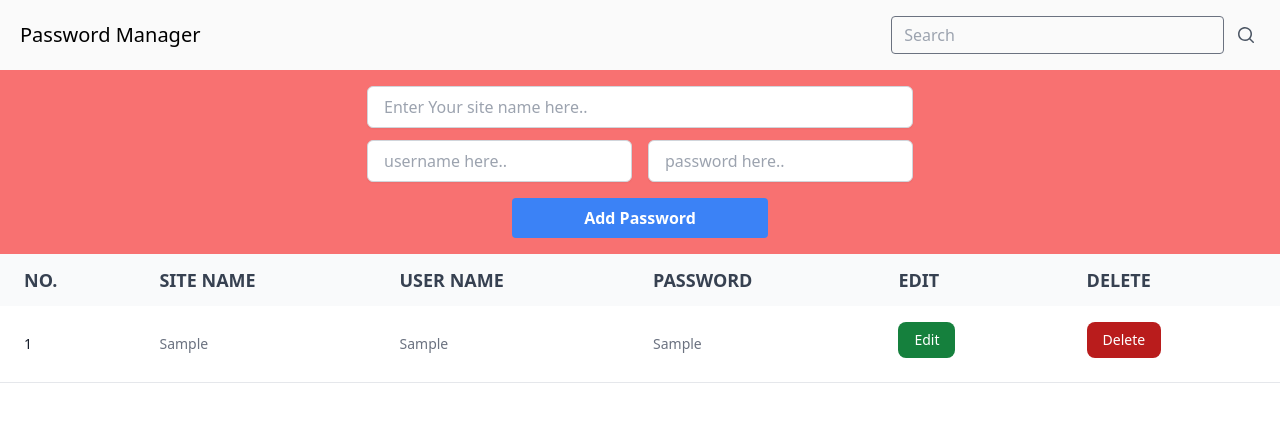
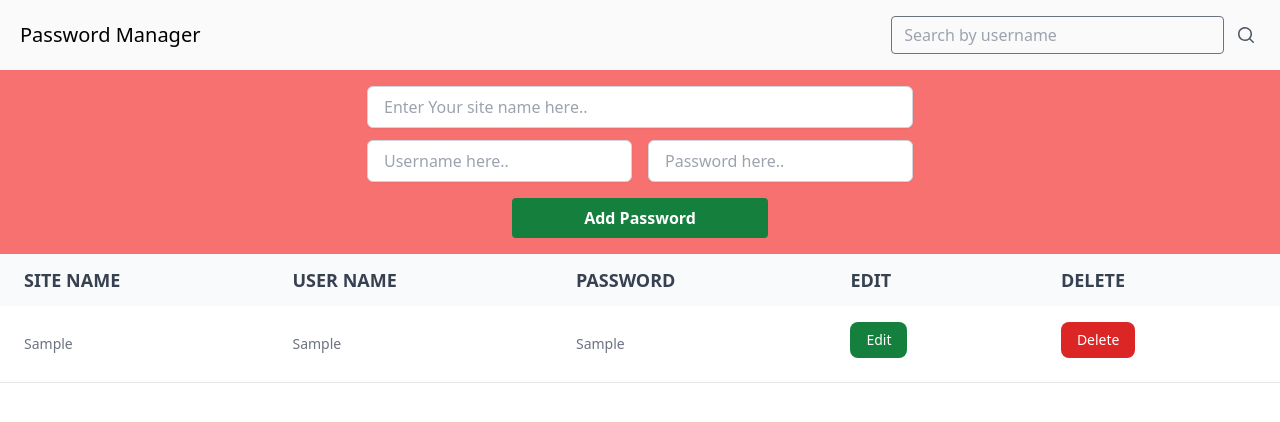
Before and after one commit to codewithVRV/password_manager, a React (Vite) app: page / in a window 1280 px wide. Both pictures are taken after typing "Sample", "Sample", "Sample" into the empty fields and a click on the button "Add Password". Shown: the top 422 px of the page. Built offline with nearby package versions, Linux system fonts and the light colour scheme.

Commit message:
some changes to inside input and styling

```diff
--- a/src/Components/Manager/Manager.jsx
+++ b/src/Components/Manager/Manager.jsx
@@ -43,18 +43,14 @@ function Manager () {
 
 
         }, [againRender]);
-        console.log("current rerender state is", againRender)
 
         useEffect(() => {
             if(searchTerm) {
-                console.log("Inside searchTerm")
                 let searchItemarray = allData.filter((item) => item.username.toLowerCase().includes(searchTerm.toLowerCase()))
                 setOneData(searchItemarray)
             }
-            console.log("use effect called by search term")
         }, [searchTerm])
 
-    console.log("search item array is", oneData)
 
     function deletePass (id) {
         let updateList = allData.filter((data) => data.id != id)
@@ -76,12 +72,11 @@ function Manager () {
         })
         setAllData(updatedData)
         localStorage.setItem("allData", JSON.stringify(updatedData))
-
     }
-        function handleRender () {
-            setOneData({site:"", username: "", password: "", id: ""})
-            setAgainRender(true)
-        }
+    function handleRender () {
+        setOneData({site:"", username: "", password: "", id: ""})
+        setAgainRender(true)
+    }
     return (
         <>
 
@@ -90,11 +85,11 @@ function Manager () {
                 <form action="" onSubmit={handleForm}>
                     <input type="text" name="site" value={formData.site}         onChange={(e) => setFormData({...formData, site: e.target.value})} placeholder="Enter Your site name here.." className="w-full px-4 py-2 bg-white border border-gray-300 rounded-md shadow-sm focus:outline-none focus:border-blue-500 focus:ring-blue-500 mb-3" />
                 <div>
-                    <input type="text" name="username" value={formData.username} onChange={(e) => setFormData({...formData, username:e.target.value})} placeholder="username here.." className=" px-4 py-2 bg-white border border-gray-300 rounded-md shadow-sm focus:outline-none focus:border-blue-500 focus:ring-blue-500" />
-                    <input type="text" name="password" value={formData.password} onChange={(e) => setFormData({...formData, password:e.target.value})} placeholder="password here.." className=" px-4 py-2 bg-white border border-gray-300 rounded-md shadow-sm focus:outline-none focus:border-blue-500 focus:ring-blue-500 ms-4"  />
+                    <input type="text" name="username" value={formData.username} onChange={(e) => setFormData({...formData, username:e.target.value})} placeholder="Username here.." className=" px-4 py-2 bg-white border border-gray-300 rounded-md shadow-sm focus:outline-none focus:border-blue-500 focus:ring-blue-500" />
+                    <input type="text" name="password" value={formData.password} onChange={(e) => setFormData({...formData, password:e.target.value})} placeholder="Password here.." className=" px-4 py-2 bg-white border border-gray-300 rounded-md shadow-sm focus:outline-none focus:border-blue-500 focus:ring-blue-500 ms-4"  />
                 </div>
                 <div className="flex justify-center">
-                    <button  className="bg-blue-500 w-64  mt-4 hover:bg-blue-600 text-white font-bold py-2 px-4 rounded">
+                    <button  className="bg-green-700 hover:bg-green-800 w-64  mt-4  text-white font-bold py-2 px-4 rounded">
                         Add Password
                     </button>
                 </div>
@@ -108,9 +103,9 @@ function Manager () {
             <table className="w-full text-sm text-left rtl:text-right text-gray-500 dark:text-gray-400">
                 <thead className="text-lg text-gray-700 uppercase bg-gray-50 dark:bg-gray-700 dark:text-gray-400">
                     <tr>
-                        <th scope="col" className="px-6 py-3">
+                        {/* <th scope="col" className="px-6 py-3">
                             No.
-                        </th>
+                        </th> */}
                         <th scope="col" className="px-6 py-3">
                             Site Name
                         </th>
--- a/src/Components/NavBar/NavBar.jsx
+++ b/src/Components/NavBar/NavBar.jsx
@@ -15,7 +15,7 @@ function NavBar (){
 
     return (
         <nav
-        className="relative flex w-full flex-wrap items-center justify-between bg-zinc-50 py-2 shadow-dark-mild dark:bg-neutral-700 lg:py-4">
+        className="relative flex w-full flex-wrap items-center justify-between bg-zinc-50 py-2 shadow-dark-mild dark:bg-gray-800 lg:py-4">
         <div className="flex w-full flex-wrap items-center justify-between px-3">
           <span className="ms-2 text-xl text-black dark:text-white">Password Manager</span>
           <div className="ms-5 flex w-[30%] items-center justify-between">
@@ -25,7 +25,7 @@ function NavBar (){
               value={inputValue}
               onChange={(e) => setInputValue(e.target.value)}
               className="relative m-0 block w-[1px] min-w-0 flex-auto rounded border border-solid border-secondary-500 bg-transparent bg-clip-padding px-3 py-1.5 text-base font-normal text-surface transition duration-300 ease-in-out focus:border-primary focus:text-black-700 focus:shadow-inset focus:outline-none motion-reduce:transition-none dark:border-white/10 dark:bg-body-dark dark:text-white dark:placeholder:text-neutral-300 dark:autofill:shadow-autofill"
-              placeholder="Search"
+              placeholder="Search by username"
               aria-label="Search"
               aria-describedby="button-addon2" />
 
--- a/src/Components/showpassword/ShowPassword.jsx
+++ b/src/Components/showpassword/ShowPassword.jsx
@@ -3,21 +3,20 @@ import { useState } from "react";
 
 function ShowPassword (props) {
 
-    // console.log("props is", props)
     const [isEdit, setIsEdit] = useState(false)
-    const [updatedData, setUpdatedData] = useState({site: "", username: "", password: ""})
+    const [updatedData, setUpdatedData] = useState(props.data)
 
     return (
         <>
             {props.data && <tr className="bg-white border-b dark:bg-gray-800 dark:border-gray-700">
-                <th scope="row" className="px-6 py-4 font-medium text-gray-900 whitespace-nowrap dark:text-white">
+                {/* <th scope="row" className="px-6 py-4 font-medium text-gray-900 whitespace-nowrap dark:text-white">
                     1
-                </th>
+                </th> */}
                 <td className="px-6 py-4">
                 {
                 (isEdit) ? <input type="text" name="site" value={updatedData.site} placeholder="new user-name..."
                                 onChange={(e) => setUpdatedData({...updatedData, site : e.target.value})}
-                            className=" px-4 py-2 bg-white border border-gray-300 rounded-md shadow-sm focus:outline-none focus:border-blue-500 focus:ring-blue-500"/>
+                            className=" px-4 py-2 text-black bg-white border border-gray-300 rounded-md shadow-sm focus:outline-none focus:border-blue-500 focus:ring-blue-500"/>
                             : <p>{props.data.site}</p>
                 }
                 </td>
@@ -25,7 +24,7 @@ function ShowPassword (props) {
                 {
                 (isEdit) ? <input type="text" name="username" value={updatedData.username} placeholder="new user-name..."
                                 onChange={(e) => setUpdatedData({...updatedData, username : e.target.value})}
-                                className=" px-4 py-2 bg-white border border-gray-300 rounded-md shadow-sm focus:outline-none focus:border-blue-500 focus:ring-blue-500"/>
+                                className=" px-4 py-2 text-black bg-white border border-gray-300 rounded-md shadow-sm focus:outline-none focus:border-blue-500 focus:ring-blue-500"/>
                             : <p>{props.data.username}</p>
                 }
                 </td>
@@ -33,7 +32,7 @@ function ShowPassword (props) {
                 {
                 (isEdit) ? <input type="text" name="password" value={updatedData.password} placeholder="new password..."
                                 onChange={(e) => setUpdatedData({...updatedData, password : e.target.value})}
-                                className=" px-4 py-2 bg-white border border-gray-300 rounded-md shadow-sm focus:outline-none focus:border-blue-500 focus:ring-blue-500"/>
+                                className=" px-4 py-2 text-black bg-white border border-gray-300 rounded-md shadow-sm focus:outline-none focus:border-blue-500 focus:ring-blue-500"/>
                             : <p>{props.data.password}</p>
                 }
                 </td>
@@ -49,7 +48,7 @@ function ShowPassword (props) {
                 </td>
                 <td className="px-6 py-4">
 
-                    <button type="button" className="focus:outline-none text-white bg-red-700 hover:bg-red-800 focus:ring-4 focus:ring-red-300 font-medium rounded-lg text-sm px-4 py-2 me-2 mb-2 dark:bg-red-600 dark:hover:bg-red-700 dark:focus:ring-red-900"
+                    <button type="button" className="focus:outline-none text-white bg-red-600 hover:bg-red-700 focus:ring-4 focus:ring-red-300 font-medium rounded-lg text-sm px-4 py-2 me-2 mb-2 dark:bg-red-600 dark:hover:bg-red-700 dark:focus:ring-red-900"
                         onClick={() => {
                             props.delete()
                         }}
```
